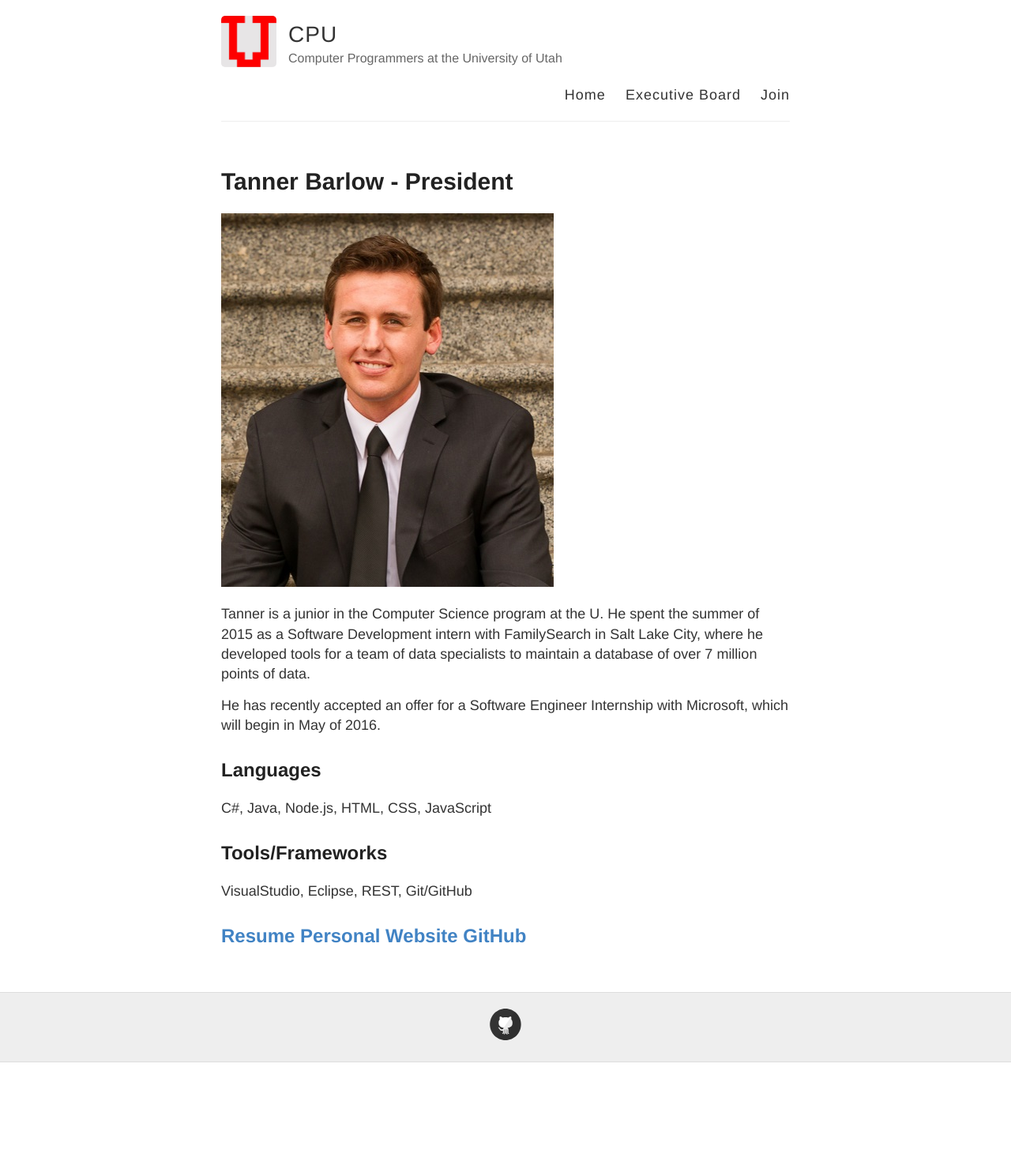
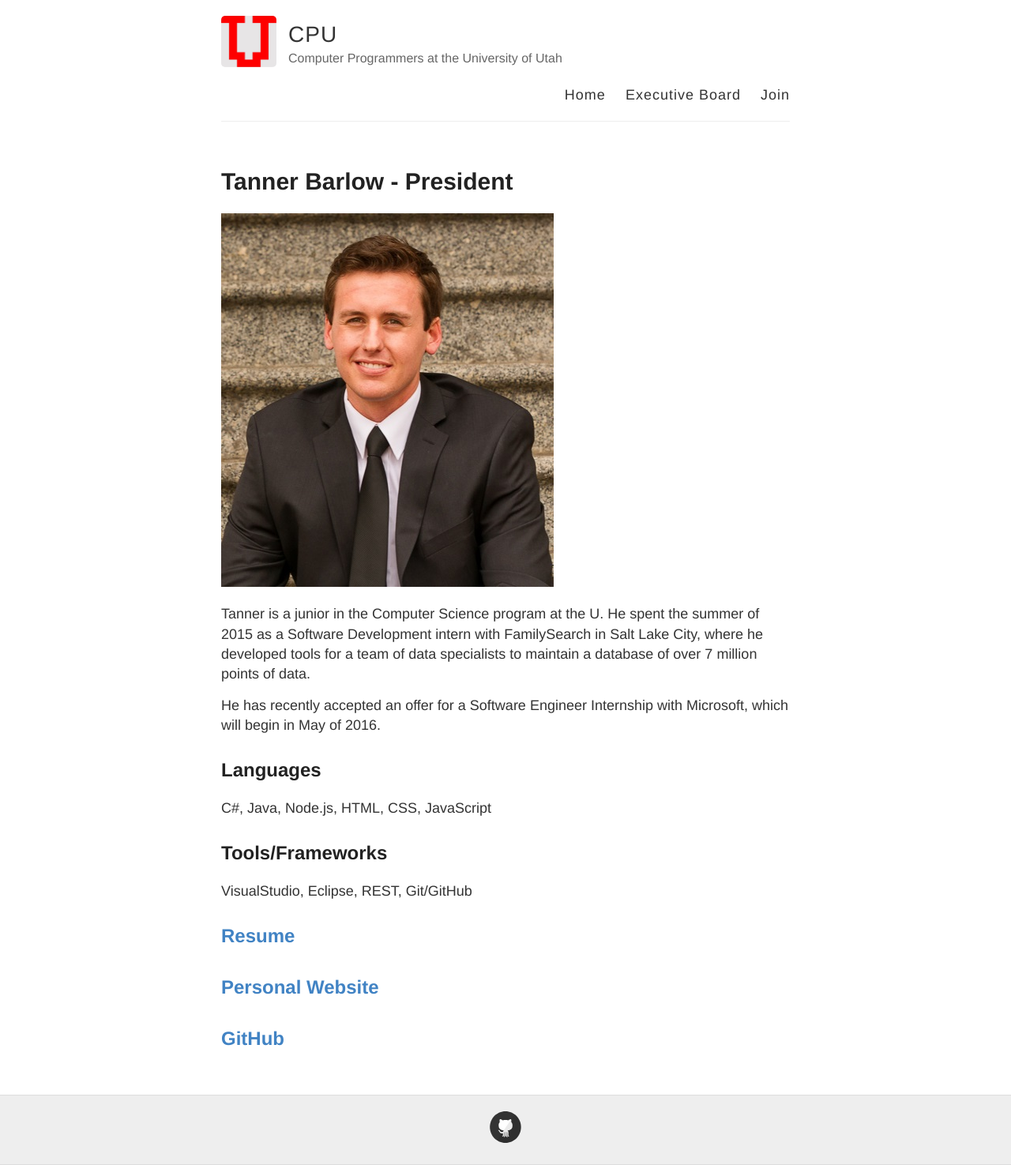
Before and after one commit to joshcally/cpuofu.github.io, a Jekyll site: the page built from bios/Tanner.md, in a window 1280 px wide. Shown: the whole page at 79% size. Built offline with Jekyll 4.4.1, drawn with Linux system fonts in a browser that asks for light colours; Markdown is read by kramdown in place of the engine named in the settings; before the commit the page ends 1345 px from its top, so only the background shows below that.

```diff
--- a/bios/Tanner.md
+++ b/bios/Tanner.md
@@ -15,4 +15,6 @@ C#, Java, Node.js, HTML, CSS, JavaScript
 ##Tools/Frameworks
 VisualStudio, Eclipse, REST, Git/GitHub
 
-##[Resume](../resources/resumes/tannerbarlow.resume.pdf) [Personal Website](http://tannerbarlow.com/) [GitHub](https://github.com/tbarlow12)
+##[Resume](../resources/resumes/tannerbarlow.resume.pdf)
+##[Personal Website](http://tannerbarlow.com/)
+##[GitHub](https://github.com/tbarlow12)
```
